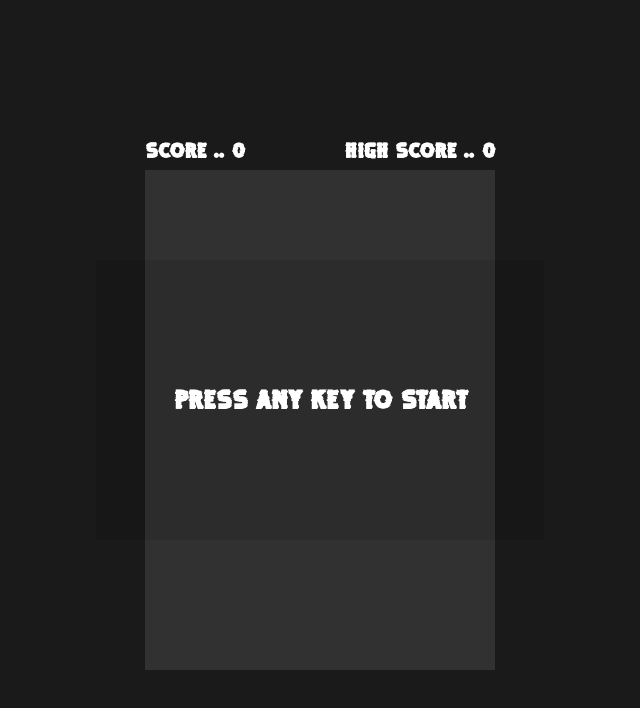
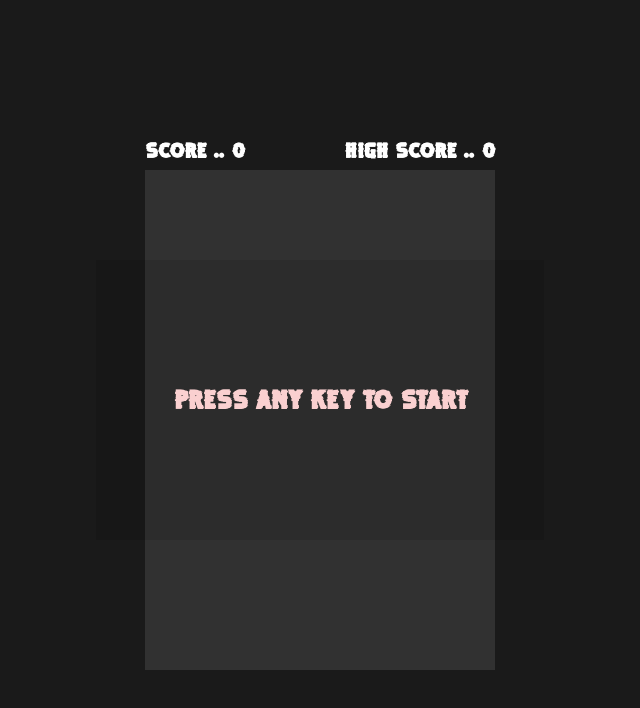
Before and after one commit to vishal-pandey/snake-game, a plain HTML site: page index.html in a window 1280 px wide. Shown: the whole page, without its empty margins (320-960 px from the left). Drawn offline with Linux system fonts and the light colour scheme.

```diff
--- a/style.css
+++ b/style.css
@@ -56,7 +56,7 @@ body{
     position: absolute;
     left: 0;
     top: 0;
-    color: white;
+    color: rgb(250, 208, 208);
     background-color: rgba(0, 0, 0, 0.1);
     padding: 15px;
     height: 35vh;
```
